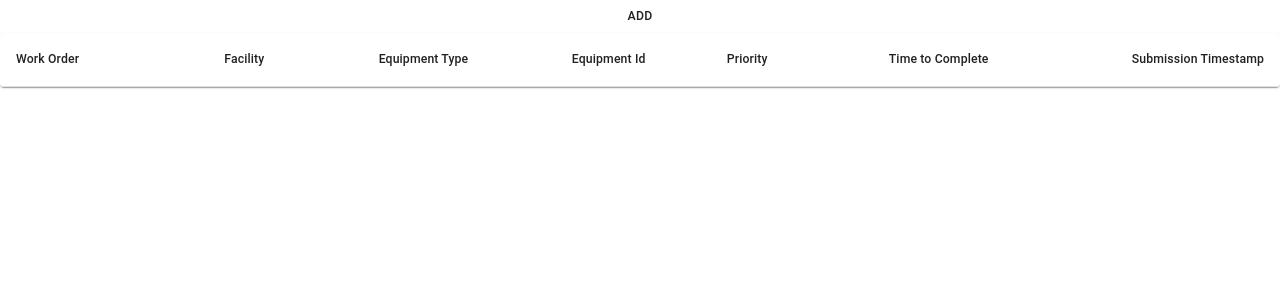
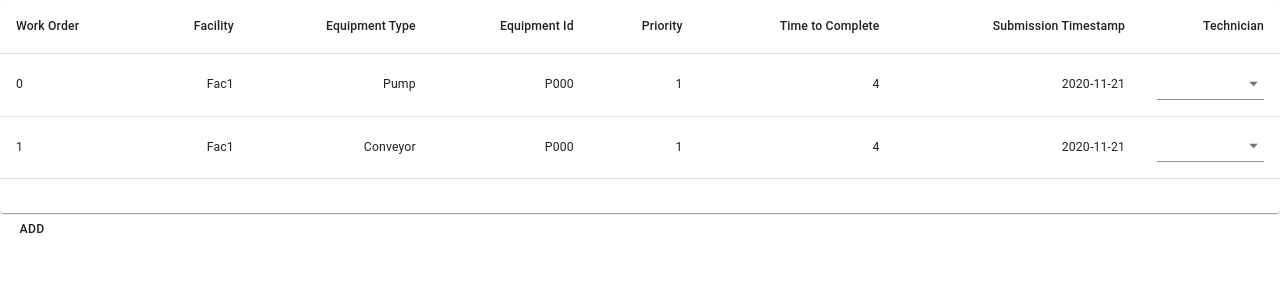
Before and after one commit to jojo787898/work-ui, a React (Vite) app: page / in a window 1280 px wide. Shown: the top 300 px of the page. Built offline with nearby package versions, Linux system fonts and the light colour scheme; no server answers; the HTML template or start-up script is replaced by a standard one.

Commit message:
skrg giliran mu

```diff
--- a/package.json
+++ b/package.json
@@ -47,5 +47,6 @@
         }
       ]
     ]
-  }
+  },
+  "proxy": "http://localhost:5001"
 }
--- a/src/App.js
+++ b/src/App.js
@@ -10,9 +10,6 @@ export default class App extends Component {
   render() {
     return (
       <Router>
-        <Button component={Link} to="/insert">
-          Add
-        </Button>
         <Route exact path="/" component={HomePage}/>
         <Route path="/insert" component={Insert}/>
       </Router>
--- a/src/HomePage.js
+++ b/src/HomePage.js
@@ -8,23 +8,51 @@ import {
     TableCell,
     TableContainer,
     TableHead,
-    TableRow
+    TableRow,
+    Button,
+    Select,
+    MenuItem,
+    TextField
 } from "@material-ui/core"
 
 export default class HomePage extends React.Component {
 
     constructor(props) {
         super(props);
-        this.state={};
-    }
-
-    componentDidMount(){
-        this.getWork();
-    }
-
-    async getWork() {
-        let schedule = await getWork();
-        this.setState({schedule});
+        this.state= {
+            schedule: !props.location.state ? [
+                {
+                workOrder : 0,
+                facility : "Fac1",
+                equipment: "Pump",
+                equipmentId : "P000",
+                priority : 1,
+                submission : "2020-11-21",
+                timeComplete : 4,
+                status : "open",
+                },
+                {
+                workOrder : 1,
+                facility : "Fac1",
+                equipment : "Conveyor",
+                equipmentId : "P000",
+                priority : 1,
+                submission : "2020-11-21",
+                timeComplete : 4,
+                status : "open",
+                },
+            ] : props.location.state.schedule,
+            Technicians : [
+                {
+                    name : "Bob",
+                    equipment :"Pump"
+                },
+                {
+                    name : "Sam",
+                    equipment : "Conveyor"
+                }
+            ]
+        }
     }
 
     renderSchedule() {
@@ -42,19 +70,51 @@ export default class HomePage extends React.Component {
             <TableRow>
                 <TableCell > {work.workOrder}</TableCell>
                 <TableCell align="right"> {work.facility}</TableCell>
-                <TableCell align="right"> Pump </TableCell>
+                <TableCell align="right"> {work.equipment} </TableCell>
                 <TableCell align="right"> {work.equipmentId}</TableCell>
                 <TableCell align="right"> {work.priority}</TableCell>
                 <TableCell align="right"> {work.timeComplete} </TableCell>
                 <TableCell align="right"> {work.submission} </TableCell>
+                <TableCell align="right"> {work.technician ? work.technician :
+                    <Select
+                    id="select-technician"
+                    value=""
+                    onChange={this.handleChange(work.workOrder)}
+                    >
+                    {this.state.Technicians.map(tech => this.renderTechnician(tech, work.equipment))}
+                    </Select>
+                }
+                </TableCell>
             </TableRow>
         )
+    }
+
+    handleChange = (workOrder) => (event) => {
+        var {schedule} = this.state;
+        schedule[workOrder].technician = event.target.value
+        this.setState({schedule})
+    }
+
+    renderTechnician(tech, equipment) {
+        if (tech.equipment == equipment) {
+            return (
+                <MenuItem value={tech.name}>{tech.name}</MenuItem>
+            );
+        }
+    }
+
+    handleClick = async (event) => {
+        this.props.history.push({
+            pathname: "/insert",
+            state: {
+                schedule: this.state.schedule ,
+            },
+        });
     }
 
     render() {
         return (
             <form className="homePage" style={{backgroundColor:"white"}}>
-
             <TableContainer component={Paper}>
                 <Table>
                     <TableHead>
@@ -66,14 +126,17 @@ export default class HomePage extends React.Component {
                             <TableCell align="right"> Priority </TableCell>
                             <TableCell align="right"> Time to Complete </TableCell>
                             <TableCell align="right"> Submission Timestamp </TableCell>
+                            <TableCell align="right"> Technician</TableCell>
                         </TableRow>
                     </TableHead>
-
                     <TableBody>
                         {this.renderSchedule()}
                     </TableBody>
                 </Table>
             </TableContainer>
+            <Button onClick={this.handleClick}>
+                Add
+            </Button>
             </form>
         );
     }
--- a/src/Insert.js
+++ b/src/Insert.js
@@ -1,12 +1,13 @@
 import React from 'react'
 import { Grid, Paper, TextField } from "@material-ui/core";
-import { putWork } from "./api/report";
 
 export default class Insert extends React.Component {
     constructor(props) {
         super(props);
         this.state={
+            schedule: props.location.state.schedule,
             facility:"",
+            equipment:"",
             equipmentId:"",
             priority:0,
             timeComplete:0,
@@ -18,9 +19,24 @@ export default class Insert extends React.Component {
     }
 
     handleSubmit = async (event) => {
-        const {facility, equipmentId, priority, timeComplete} = this.state;
-        let response = await putWork(facility, equipmentId, priority, timeComplete);
-        console.log(response);
+        var {facility, equipmentId, priority, timeComplete, schedule, equipment} = this.state;
+        let newWork = {
+            workOrder : 0,
+            facility : facility,
+            equipment : equipment,
+            equipmentId : equipmentId,
+            priority : priority,
+            submission : "22-11-2020",
+            timeComplete : timeComplete,
+            status : "open",
+        }
+        schedule.push(newWork);
+        this.props.history.push({
+            pathname: "/",
+            state: {
+                schedule: schedule,
+            },
+        });
     }
 
     render() {
@@ -34,6 +50,16 @@ export default class Insert extends React.Component {
                     InputProps={{ disableUnderline: false }}
                     InputLabelProps={{ shrink: true }}
                     onChange={this.handleChange("facility")}
+                    />
+                </Grid>
+                <Grid>
+                    <TextField
+                    required
+                    id="Equipment"
+                    label="Equipment"
+                    InputProps={{ disableUnderline: false }}
+                    InputLabelProps={{ shrink: true }}
+                    onChange={this.handleChange("equipment")}
                     />
                 </Grid>
                 <Grid>
--- a/src/api/report.js
+++ b/src/api/report.js
@@ -7,8 +7,12 @@ const PUT_WORK = "/insert";
 
 export const getWork = async () => {
     let url = new URL(API_ADDRESS + GET_WORK);
+    let header = new Headers();
+    header.append("Access-Control-Allow-Origin", "*");
 
-    let response = await fetch(url)
+    let response = await fetch(url, {
+        headers : header
+    })
 
     if(response.ok) {
         let result = await response.json();
--- a/src/appconfig.js
+++ b/src/appconfig.js
@@ -1,7 +1,7 @@
 const environment = process.env.NODE_ENV;
 
 const devEndpoints = {
-    workUrl: "http://localhost:5001/api"
+    workUrl: "http://344cc594f4e0.ngrok.io/api"
 };
 
 const endpointConfig = environment === "prod" ? prodEndpoints : devEndpoints;
```
